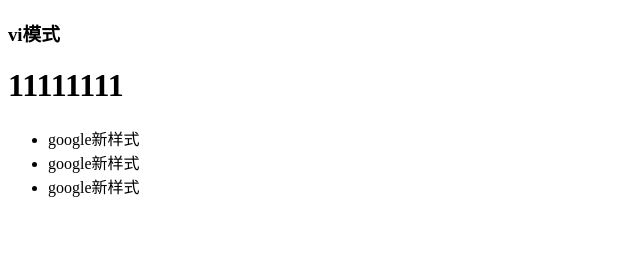
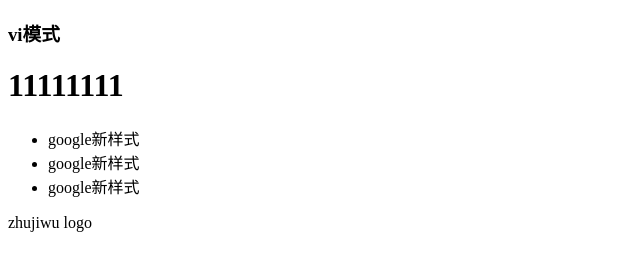
Before and after one commit to itljj/myJD, a plain HTML site: page index.html in a window 1280 px wide. Shown: the whole page, without its empty margins (0-640 px from the left). Drawn offline with Linux system fonts and the light colour scheme.

Commit message:
zhujiwu新样式

```diff
--- a/index.html
+++ b/index.html
@@ -12,5 +12,6 @@
     <li>google新样式</li>
     <li>google新样式</li>
 </ul>
+<p>zhujiwu logo</p>
 </body>
 </html>
```
